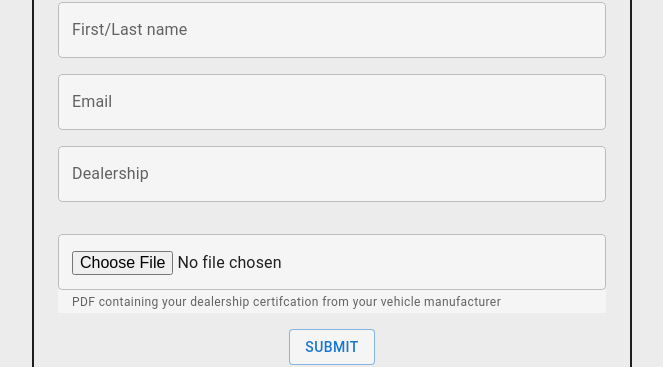
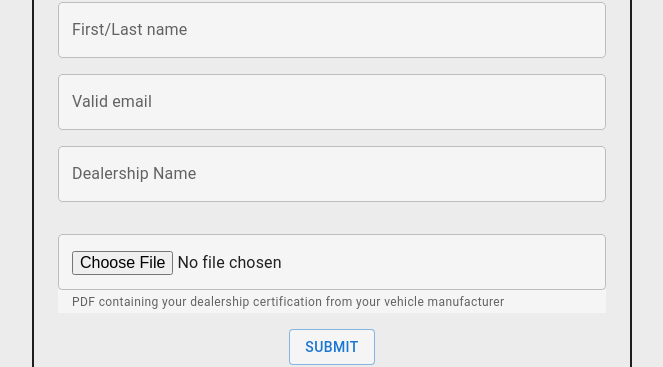
Before and after one commit to jrapich/sign-on-component, a React (Vite) app: page / in a window 1280 px wide. Shown: the part 129-496 px from the top of the page, without its empty margins (32-695 px from the left). Built offline with nearby package versions, Linux system fonts and the light colour scheme.

Commit message:
spelling fixes

```diff
--- a/src/pages/SignUp.jsx
+++ b/src/pages/SignUp.jsx
@@ -101,7 +101,7 @@ export default function SignUp() {
               />
               {/* email */}
               <TextField
-                label={"Email"}
+                label={"Valid email"}
                 inputRef={emailRef}
                 sx={{
                   mb: 2,
@@ -112,12 +112,12 @@ export default function SignUp() {
                 sx={{
                   mb: 2,
                 }}
-                label={"Dealership"}
+                label={"Dealership Name"}
                 inputRef={pdfRef}
               />
             </Box>
             <Box sx={flexCenter}>
-              <TextField inputRef={pdfRef} type="file" fullWidth helperText={"PDF containing your dealership certifcation from your vehicle manufacturer"} />
+              <TextField inputRef={pdfRef} type="file" fullWidth helperText={"PDF containing your dealership certification from your vehicle manufacturer"} />
             </Box>
           </Box>
           <Box sx={flexCenter}>
```
